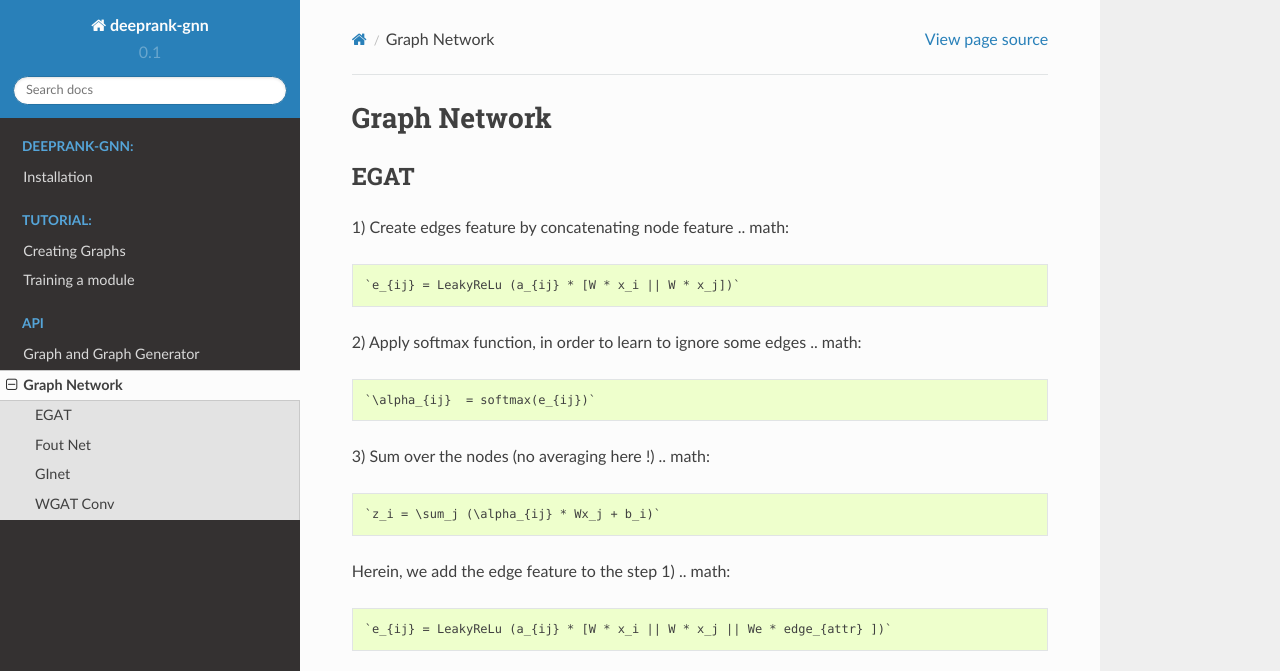
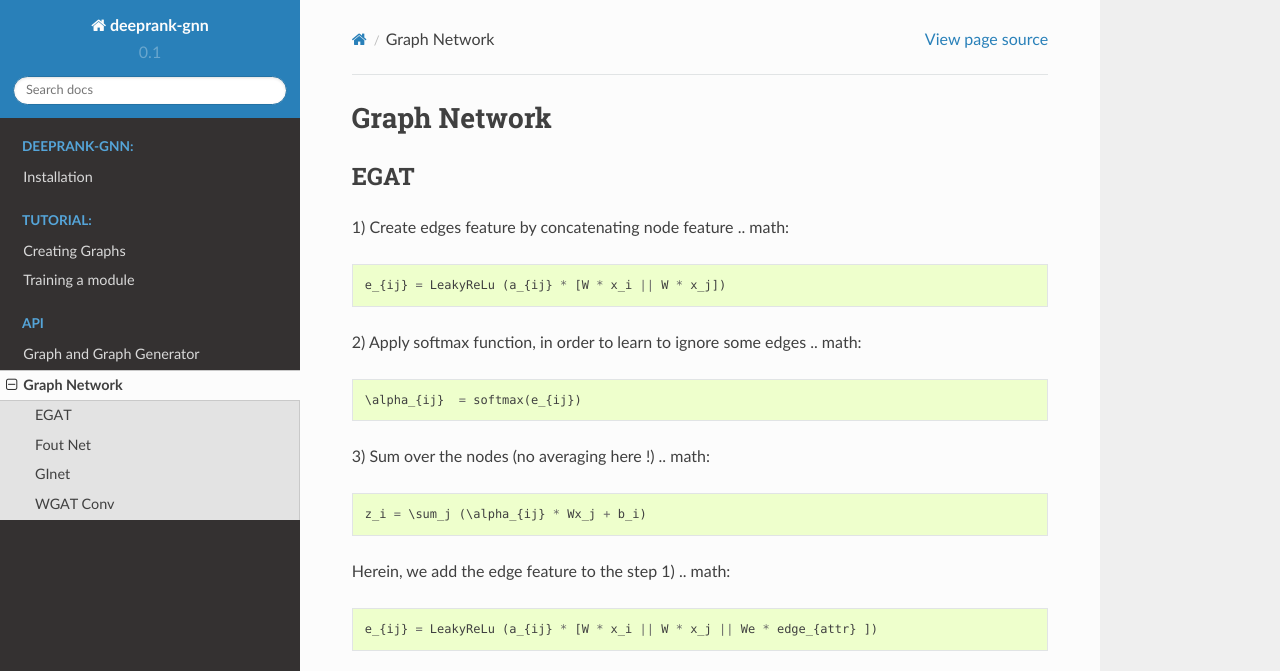
Before and after one commit to DeepRank/Deeprank-GNN, a Sphinx documentation site: the page built from docs/api.graph_network.rst, in a window 1280 px wide and 900 px high, cut to the strip 0-671 px from the top of the window. Built offline with Sphinx 7.4.7 and the Read the Docs theme 2.0.0, drawn with Linux system fonts in a browser that asks for light colours.

```diff
--- a/docs/api.graph_network.rst
+++ b/docs/api.graph_network.rst
@@ -6,19 +6,19 @@ EGAT
 
 1) Create edges feature by concatenating node feature
 .. math::
-    `e_{ij} = LeakyReLu (a_{ij} * [W * x_i || W * x_j])`
+    e_{ij} = LeakyReLu (a_{ij} * [W * x_i || W * x_j])
 
 2) Apply softmax function, in order to learn to ignore some edges
 .. math::
-    `\alpha_{ij}  = softmax(e_{ij})`
+    \alpha_{ij}  = softmax(e_{ij})
 
 3) Sum over the nodes (no averaging here !)
 .. math::
-    `z_i = \sum_j (\alpha_{ij} * Wx_j + b_i)`
+    z_i = \sum_j (\alpha_{ij} * Wx_j + b_i)
 
 Herein, we add the edge feature to the step 1)
 .. math::
-    `e_{ij} = LeakyReLu (a_{ij} * [W * x_i || W * x_j || We * edge_{attr} ])`
+    e_{ij} = LeakyReLu (a_{ij} * [W * x_i || W * x_j || We * edge_{attr} ])
 
 .. automodule:: deeprank_gnn.EGAT
     :members:
```
